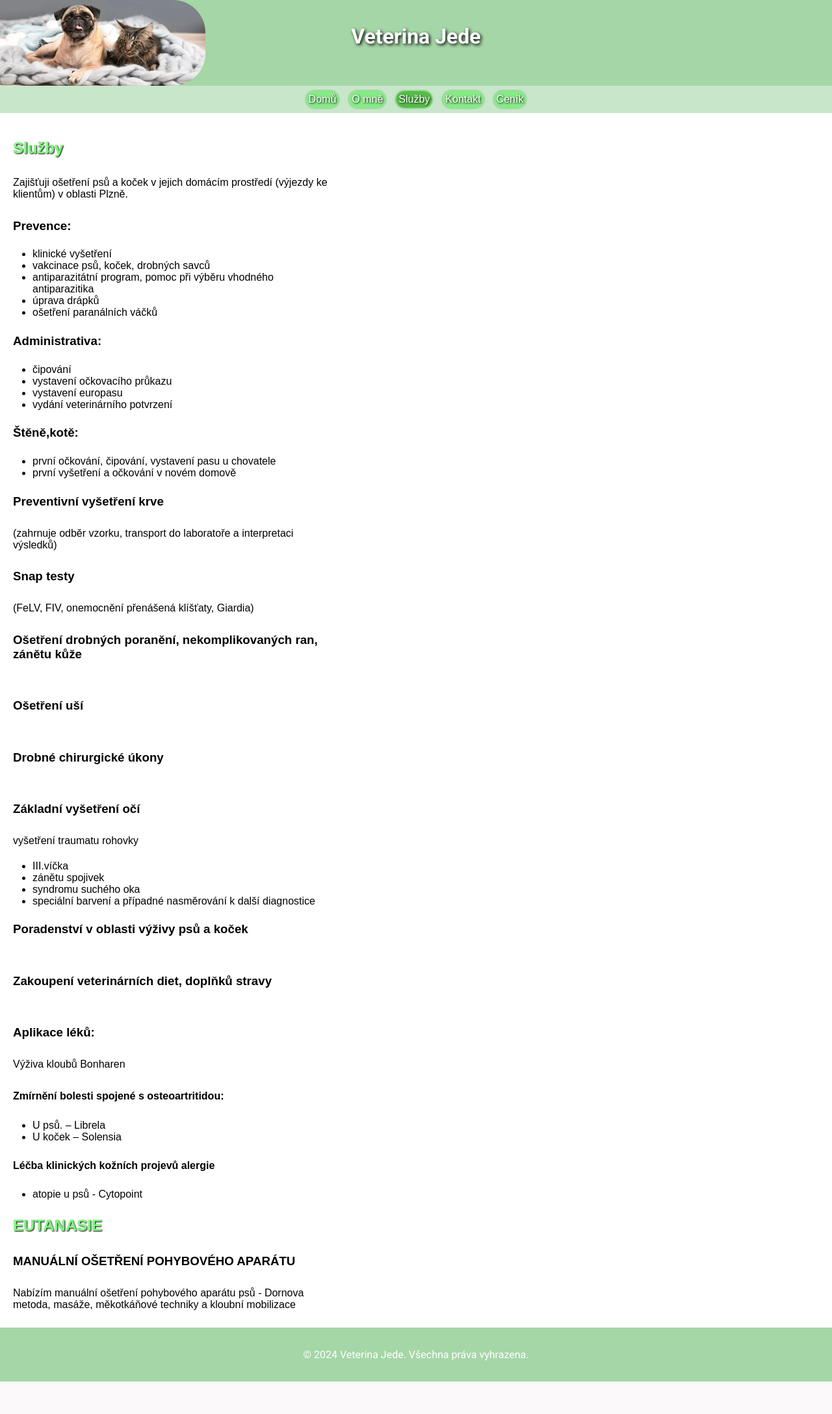
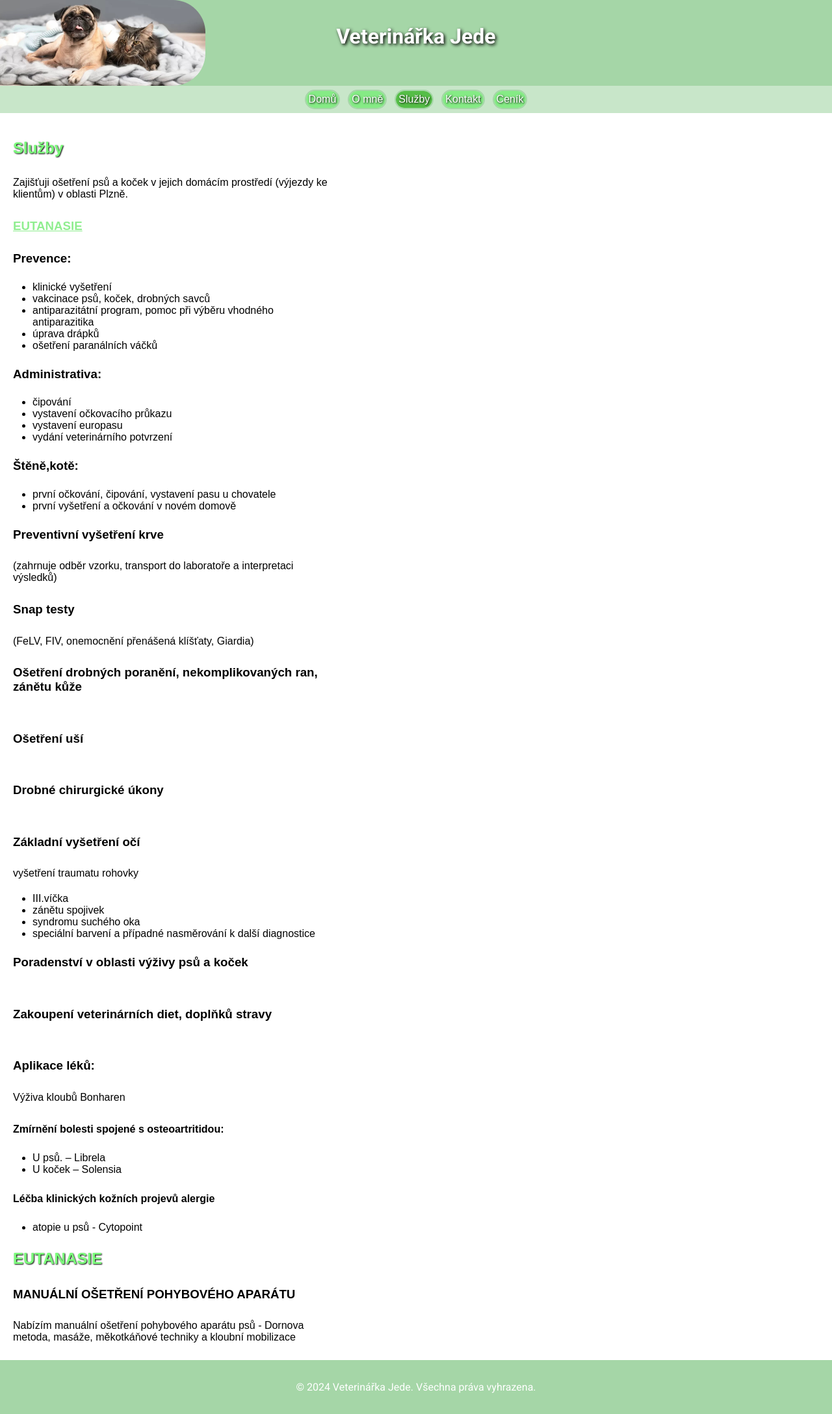
Before and after one commit to VitaPhoneCZ/veterina, a PHP site: page /sluzby.html in a window 1280 px wide. Shown: the whole page at 65% size. Before the commit the page ends 2126 px from the top, so only its background shows below. Run offline with PHP 8.4, Linux system fonts and the light colour scheme.

Commit message:
uprava obsahu

```diff
--- a/index.html
+++ b/index.html
@@ -4,7 +4,7 @@
 <head>
     <meta charset="UTF-8">
     <meta name="viewport" content="width=device-width, initial-scale=1.0">
-    <title>Veterina Jede</title>
+    <title>Veterinářka Jede</title>
     <link rel="stylesheet" href="styles.css">
     <script src="script.js" defer></script>
 </head>
@@ -12,7 +12,7 @@
 <body>
     <header>
         <img src="peskocka2.jpg" alt="pes kocka obrazek">
-        <h1>Veterina Jede</h1>
+        <h1>Veterinářka Jede</h1>
     </header>
     <nav>
         <a href="index.html" class="vybrano">Domů</a>
@@ -69,7 +69,7 @@
         <img src="mali.png" alt="drobní savci">
     </div>
     <footer>
-        <p>© 2024 Veterina Jede. Všechna práva vyhrazena.</p>
+        <p>© 2024 Veterinářka Jede. Všechna práva vyhrazena.</p>
     </footer>
 </body>
 
--- a/kontakt.html
+++ b/kontakt.html
@@ -3,13 +3,13 @@
 <head>
     <meta charset="UTF-8">
     <meta name="viewport" content="width=device-width, initial-scale=1.0">
-    <title>Kontakt - Veterina Jede</title>
+    <title>Kontakt - Veterinářka</title>
     <link rel="stylesheet" href="styles.css">
 </head>
 <body>
     <header>
         <img src="peskocka2.jpg" alt="pes kocka obrazek">
-        <h1>Veterina Jede</h1>
+        <h1>Veterinářka</h1>
     </header>
     <nav>
         <a href="index.html">Domů</a>
@@ -25,7 +25,7 @@
             <p>Obsluhovací doba: Po-Pá 8:00 - 20:00</p>
         </div>
     <footer>
-        <p>© 2024 Veterina Jede. Všechna práva vyhrazena.</p>
+        <p>© 2024 Veterinářka Jede. Všechna práva vyhrazena.</p>
     </footer>
 </body>
 </html>
--- a/o-mne.html
+++ b/o-mne.html
@@ -4,14 +4,14 @@
 <head>
     <meta charset="UTF-8">
     <meta name="viewport" content="width=device-width, initial-scale=1.0">
-    <title>O mně - Veterina Jede</title>
+    <title>O mně - Veterinářka</title>
     <link rel="stylesheet" href="styles.css">
 </head>
 
 <body>
     <header>
         <img src="peskocka2.jpg" alt="pes kocka obrazek">
-        <h1>Veterina Jede</h1>
+        <h1>Veterinářka Jede</h1>
     </header>
     <nav>
         <a href="index.html">Domů</a>
@@ -36,7 +36,7 @@
             rozvoje.</p>
     </div>
     <footer>
-        <p>© 2024 Veterina Jede. Všechna práva vyhrazena.</p>
+        <p>© 2024 Veterinářka Jede. Všechna práva vyhrazena.</p>
     </footer>
 </body>
 
--- a/script.js
+++ b/script.js
@@ -5,3 +5,6 @@ document.querySelectorAll('.expandable').forEach(function(expandable) {
         this.classList.toggle('active');
     });
 });
+function scrollToEuthanasia() {
+    document.getElementById('euthanasia').scrollIntoView({ behavior: 'smooth' });
+}
--- a/sluzby.html
+++ b/sluzby.html
@@ -3,13 +3,13 @@
 <head>
     <meta charset="UTF-8">
     <meta name="viewport" content="width=device-width, initial-scale=1.0">
-    <title>Služby - Veterina Jede</title>
+    <title>Služby - Veterinářka Jede</title>
     <link rel="stylesheet" href="styles.css">
 </head>
 <body>
     <header>
         <img src="peskocka2.jpg" alt="pes kocka obrazek">
-        <h1>Veterina Jede</h1>
+        <h1>Veterinářka Jede</h1>
     </header>
     <nav>
         <a href="index.html">Domů</a>
@@ -21,6 +21,7 @@
     <div class="tabulka1">
         <h2>Služby</h2>
         <p>Zajišťuji ošetření psů a koček v jejich domácím prostředí (výjezdy ke klientům) v oblasti Plzně.</p>
+        <h3 onclick="scrollToEuthanasia()" class="Euthanasia">EUTANASIE</h3>
         <h3>Prevence:</h3>
         <ul>
             <li>klinické vyšetření</li>
@@ -74,12 +75,13 @@
         <ul>
             <li>atopie u psů - Cytopoint</li>
         </ul>
-        <h2>EUTANASIE</h2>
+        <h2 id="euthanasia">EUTANASIE</h2>
         <h3>MANUÁLNÍ OŠETŘENÍ POHYBOVÉHO APARÁTU</h3>
         <p>Nabízím manuální ošetření pohybového aparátu psů - Dornova metoda, masáže, měkotkáňové techniky a kloubní mobilizace</p>
     </div>
     <footer>
-        <p>© 2024 Veterina Jede. Všechna práva vyhrazena.</p>
+        <p>© 2024 Veterinářka Jede. Všechna práva vyhrazena.</p>
     </footer>
+    <script src="script.js"></script>
 </body>
 </html>
--- a/styles.css
+++ b/styles.css
@@ -150,3 +150,7 @@ h4{
     padding: 5px;
     padding-left: 10px;
 }
+.Euthanasia{
+    text-decoration: underline;
+    color: lightgreen
+}
```
Also changed, not shown: cenik.html (+4 -3 lines).
